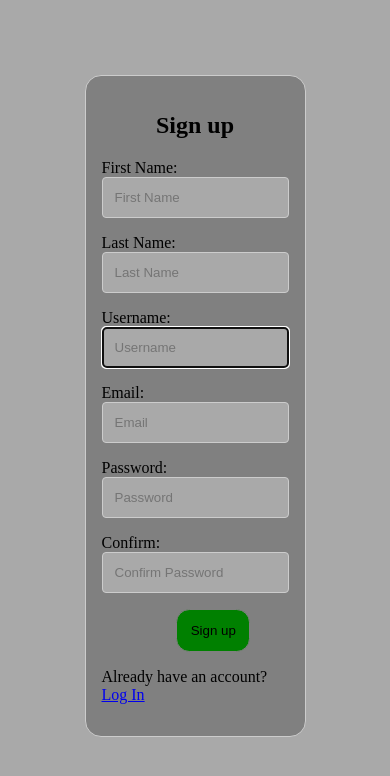
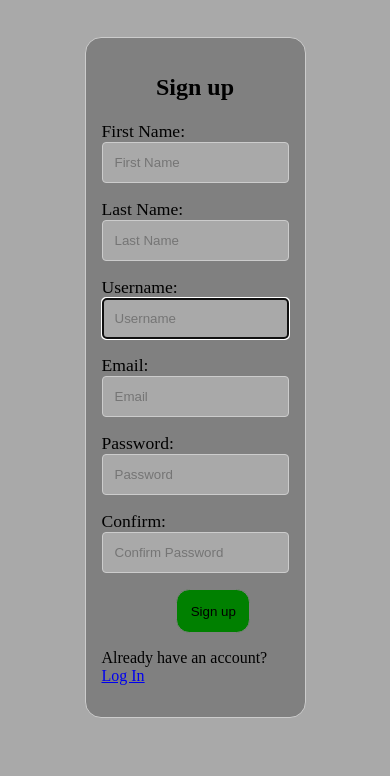
Before and after one commit to toluthepacifist/team-93, a Django app: a page that uses django_auth/django_project/templates/registration/sign up.html in a window 390 px wide. Shown: the top 776 px of the page. Run offline with Django 4.2, Linux system fonts and the light colour scheme.

Commit message:
Update sign up.html

```diff
--- a/django_auth/django_project/templates/registration/sign up.html
+++ b/django_auth/django_project/templates/registration/sign up.html
@@ -7,13 +7,13 @@
     }
     form{
       margin: 0 auto;
-      width: 50%;
+      width: 30%;
       /* Form outline */
       padding: 1em;
       border: 1px solid #CCC;
       border-radius: 1em;
       background: grey;
-      margin-top: 20%;
+      margin-top: 5%;
     }
     button{
       margin: 0 auto;
@@ -28,22 +28,48 @@
       background: grey;
       text-align: center;
     }
-    p, a{
+    p, a, label{
       background: grey;
     }
+    label{
+      font-size: 1.1em;
+    }
+    @media(max-width: 909px){
+      form{
+        margin: 0 auto;
+        width: 50%;
+        /* Form outline */
+        padding: 1em;
+        border: 1px solid #CCC;
+        border-radius: 1em;
+        background: grey;
+        margin-top: 10%;
+      }
+      button{
+        margin: 0 auto;
+        border-radius: 1em;
+        background: green;
+        padding: 1em;
+        border: 1px solid grey;
+        margin-left: 40%;
+        text-align: center;
+      }
+      h2{
+        background: grey;
+        text-align: center;
+      }
+      p, a, label{
+        background: grey;
+      }
+      label{
+        font-size: 1.1em;
+      }
+    }
   </style>
-  <form method="post">
+  <form action="" method="post" autocomplete="off">
     <h2>Sign up</h2>
     {% csrf_token %}
-    {% for field in form %}
-      <div>
-          <p>{{ field.label }}: <br> {{ field }}</p>
-
-          {% for error in field.errors %}
-              <small style="color: red">{{ error }}</small>
-          {% endfor %}
-      </div>
-    {% endfor %}
+    {{form.as_p }}
     <button type="submit">Sign up</button>
     <p>Already have an account? <a href="{% url 'login' %}">Log In</a></p>
   </form>
```
